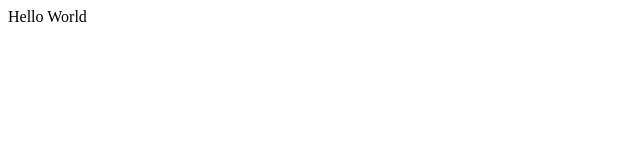
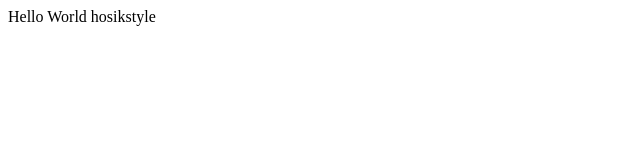
Before and after one commit to hosikstyle/opentutorials-hosikstyle, a plain HTML site: page index.html in a window 1280 px wide. Shown: the full height of the page, 0-640 px from the left. Drawn offline with Linux system fonts and the light colour scheme.

Commit message:
change index.html

```diff
--- a/index.html
+++ b/index.html
@@ -14,6 +14,6 @@ Remove this if you use the .htaccess -->
 <link rel="apple-touch-icon" href="/apple-touch-icon.png" />
 </head>
 <body>
-	Hello World
+	Hello World hosikstyle
 </body>
 </html>
```
